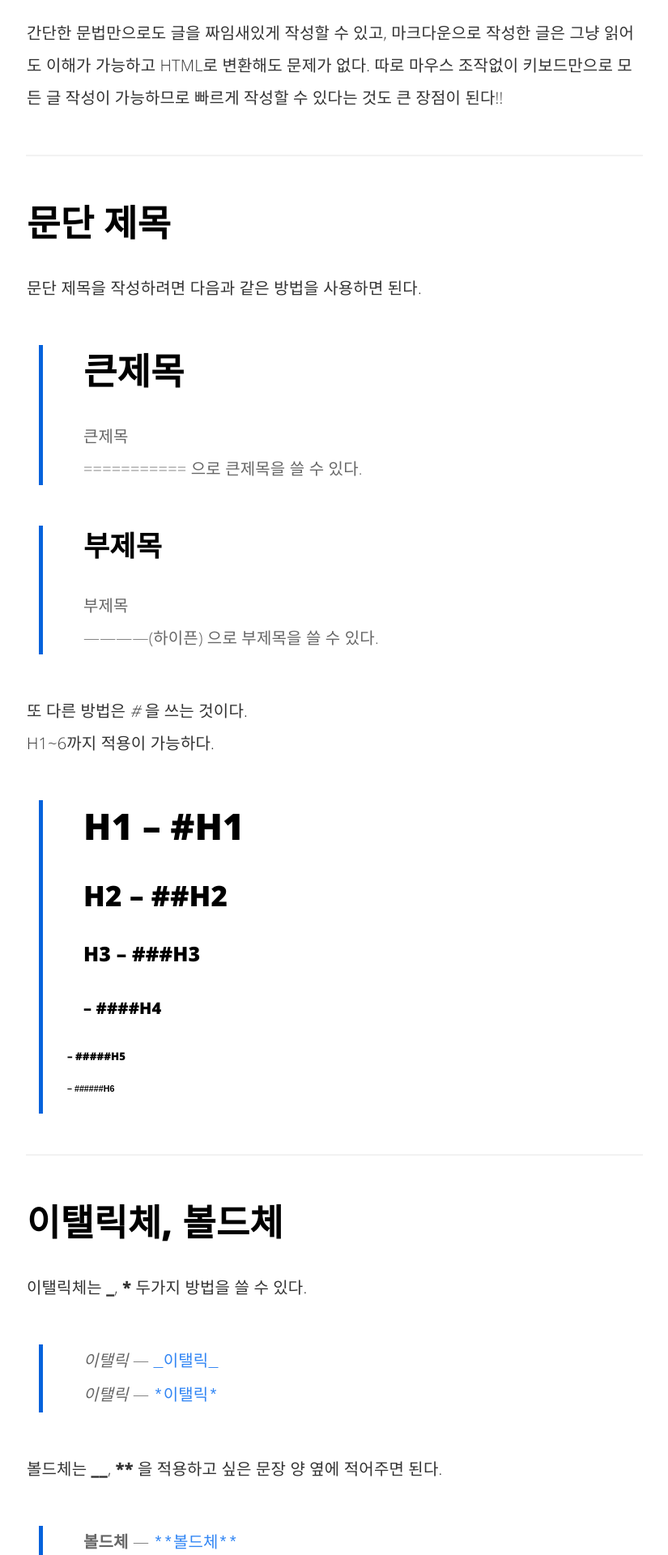
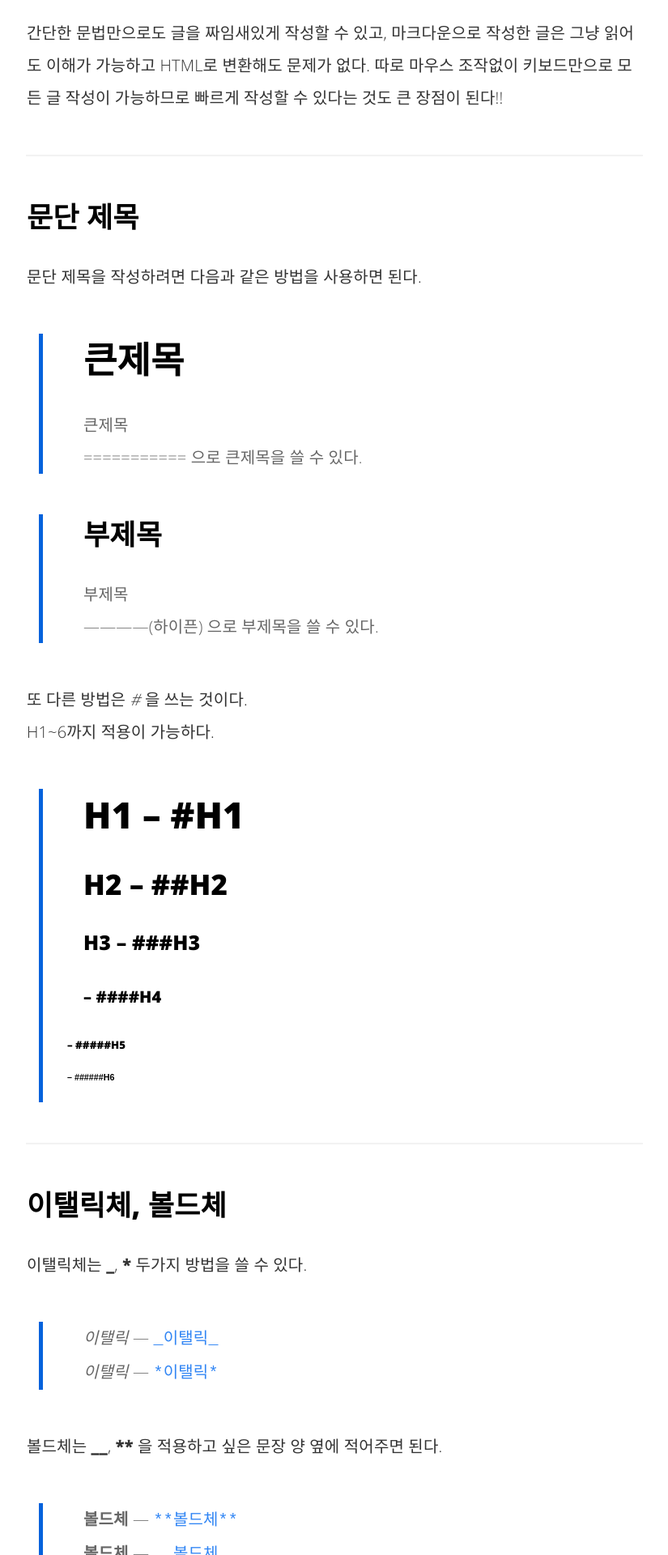
Before and after one commit to jhpapa/jhpapa.github.io, a Jekyll site: the page built from _posts/2016-12-30-How-to-Write-with-Markdown.md, in a window 1280 px wide. Shown: the part 1501-3421 px from the top of the page at 81% size, without its empty margins (227-1052 px from the left). Built offline with Jekyll 4.4.1, drawn with Linux system fonts in a browser that asks for light colours; comment, search, counter and statistics services are not loaded.

```diff
--- a/_posts/2016-12-30-How-to-Write-with-Markdown.md
+++ b/_posts/2016-12-30-How-to-Write-with-Markdown.md
@@ -28,7 +28,7 @@ Enter키를 한번 쳐서는 줄바꿈이 되지 않고 두번을 쳐야 줄이
 ----------------------------
 
 
-# 문단 제목
+## 문단 제목
 문단 제목을 작성하려면 다음과 같은 방법을 사용하면 된다.
 
 > 큰제목
@@ -52,7 +52,7 @@ H1~6까지 적용이 가능하다.
 ----------------------------
 
 
-# 이탤릭체, 볼드체
+## 이탤릭체, 볼드체
 이탤릭체는 **_**, __*__ 두가지 방법을 쓸 수 있다.
 
 > _이탤릭_  --- `_이탤릭_`<br/>
@@ -66,14 +66,14 @@ H1~6까지 적용이 가능하다.
 ----------------------------
 
 
-# 인용문(Blockquote)
+## 인용문(Blockquote)
 인용문은 **>** 으로 시작하면 적용된다.
 
 
 ----------------------------
 
 
-# 목록
+## 목록
 순서 있는 목록을 사용할 때에는 숫자+마침표(.)를 사용한다.<br/>
 
 > 1. 1번
@@ -88,7 +88,7 @@ H1~6까지 적용이 가능하다.
 
 -----------------------------
 
-# 수평선
+## 수평선
 수평선(<hr/>)을 만들 때는 다음과 같이 사용하면 된다.
 
 > `* * *`<br/>
@@ -100,7 +100,7 @@ H1~6까지 적용이 가능하다.
 -----------------------------
 
 
-# 링크
+## 링크
 링크를 걸기 위해선 `[링크명](URL)`로 사용하면 된다.<br/>
 그러면 해당 링크명에 입력한 URL로 링크가 걸린다.<br/>
 [Here](https://sihong12.github.io/How-to-Write-with-Markdown/)
@@ -108,7 +108,7 @@ H1~6까지 적용이 가능하다.
 -----------------------------
 
 
-# 참고문서
+### 참고문서
 * [허니몬의 마크다운 작성법](https://gist.github.com/ihoneymon/652be052a0727ad59601)
 * [놀부의 마크다운 사용법](https://nolboo.kim/blog/2014/04/15/how-to-use-markdown/)
 * [나무위키 - 마크다운](https://namu.wiki/w/%EB%A7%88%ED%81%AC%EB%8B%A4%EC%9A%B4)
```
